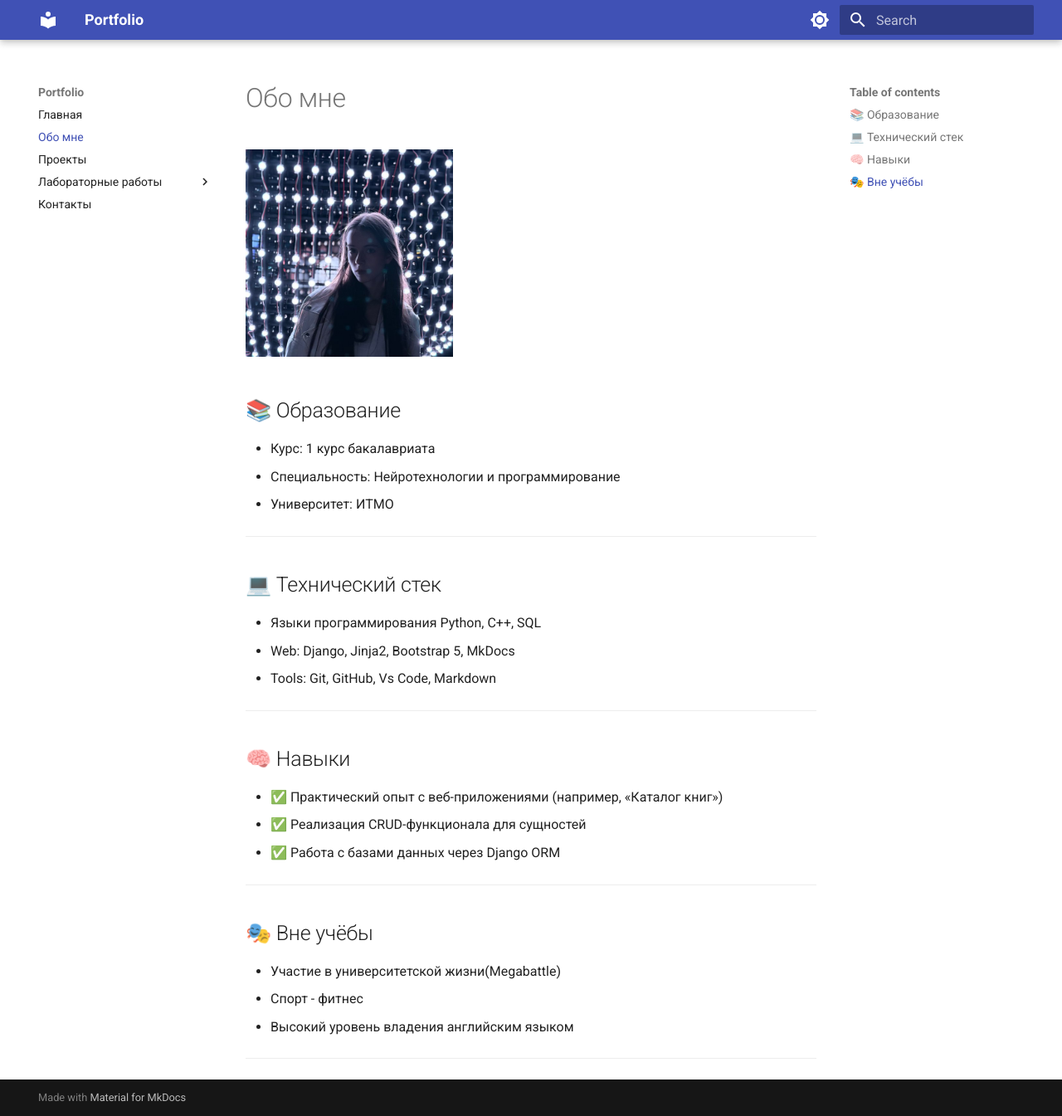
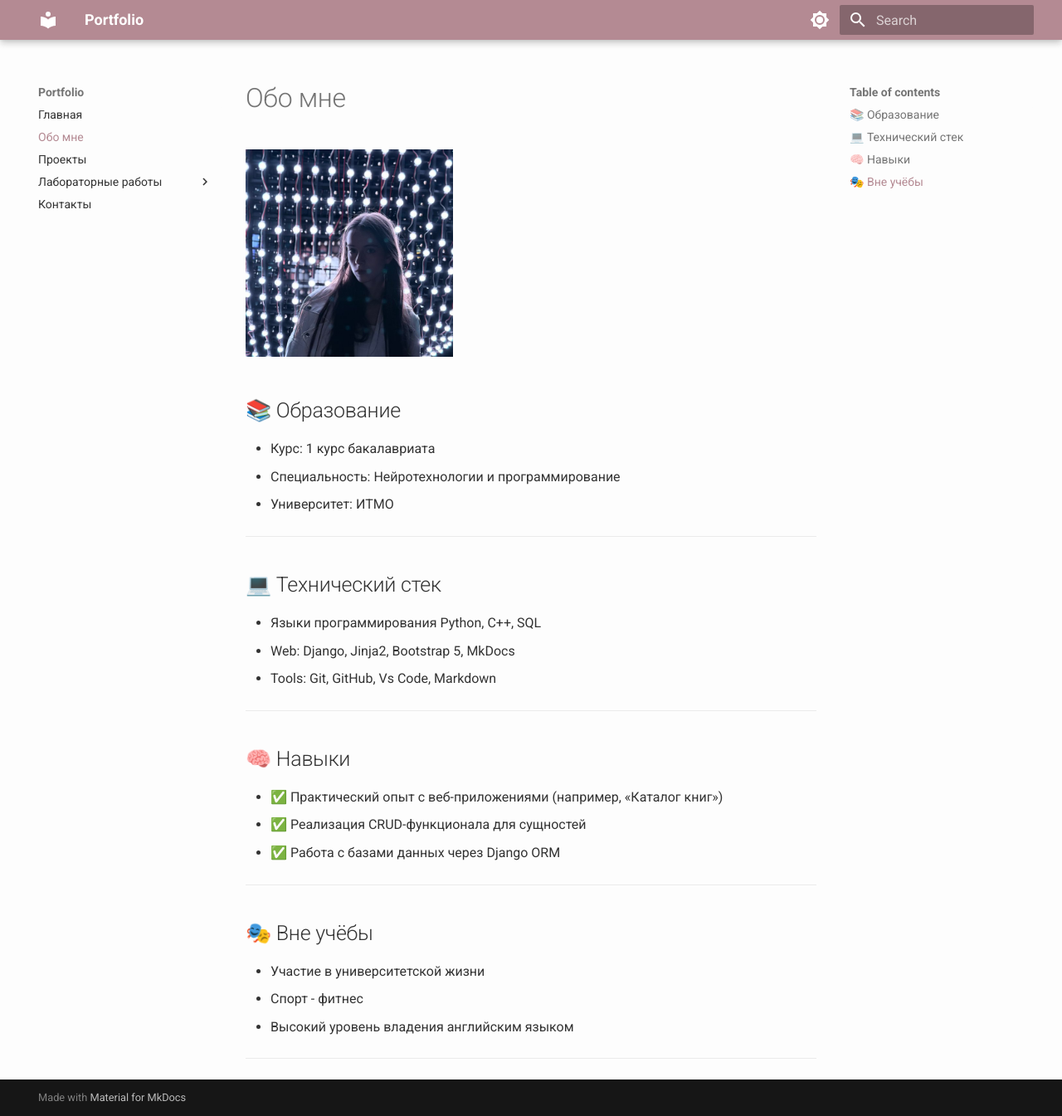
Before and after one commit to Lisa15080/Lisa15080.github.io, an MkDocs documentation site: the page built from source/docs/about.md, in a window 1280 px wide and 1345 px high. Shown: the whole window at 83% size. Built offline with MkDocs 1.6.1 and Material for MkDocs 9.7.7, drawn with Linux system fonts in a browser that asks for light colours.

Commit message:
Изменена страница Обо мне

```diff
--- a/source/docs/about.md
+++ b/source/docs/about.md
@@ -28,7 +28,7 @@
 
 ## 🎭 Вне учёбы
 
-- Участие в университетской жизни(Megabattle)
+- Участие в университетской жизни
 - Спорт - фитнес
 - Высокий уровень владения английским языком
 
--- a/source/docs/stylesheets/extra.css
+++ b/source/docs/stylesheets/extra.css
@@ -1,17 +1,18 @@
 [data-md-color-scheme="default"] {
-  --md-default-bg-color: #FAEBD7;
+  --md-default-bg-color: #FDFDFD;
 
   --md-default-fg-color: #333333;
 
-  --md-primary-fg-color: #0056b3;
-  --md-accent-fg-color: #0056b3;
+  --md-primary-fg-color: #b48a93;
+  --md-accent-fg-color: #b48a93;
 
   --md-primary-fg-color--light: #ffffff;
   --md-primary-fg-color--dark: #ffffff;
 }
 
+[data-md-color-scheme="slate"] {
+  --md-default-bg-color: #16151D;
 
-[data-md-color-scheme="slate"] {
-  --md-primary-fg-color: #0056b3;
-  --md-accent-fg-color: #4dabf7;
+  --md-primary-fg-color: #b48a93;
+  --md-accent-fg-color: #b48a93;
 }
--- a/source/mkdocs.yml
+++ b/source/mkdocs.yml
@@ -9,7 +9,6 @@
       - Лабораторная 2: labs/lab2.md
   - Контакты: contacts.md
 
-
 theme:
   name: material
   features:
@@ -18,15 +17,22 @@
   palette:
     - media: "(prefers-color-scheme: light)"
       scheme: default
+      primary: custom
+      accent: custom
       toggle:
         icon: material/brightness-7
         name: Переключить на тёмную тему
 
     - media: "(prefers-color-scheme: dark)"
       scheme: slate
+      primary: custom
+      accent: custom
       toggle:
         icon: material/brightness-4
         name: Переключить на светлую тему
 
 markdown_extensions:
   - attr_list
+
+extra_css:
+  - stylesheets/extra.css
```
Also changed, not shown: 2 other files.
